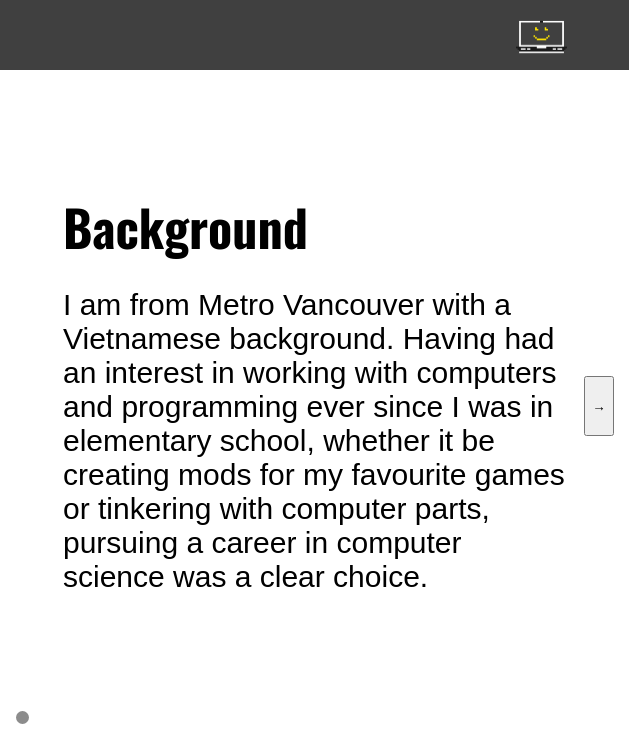
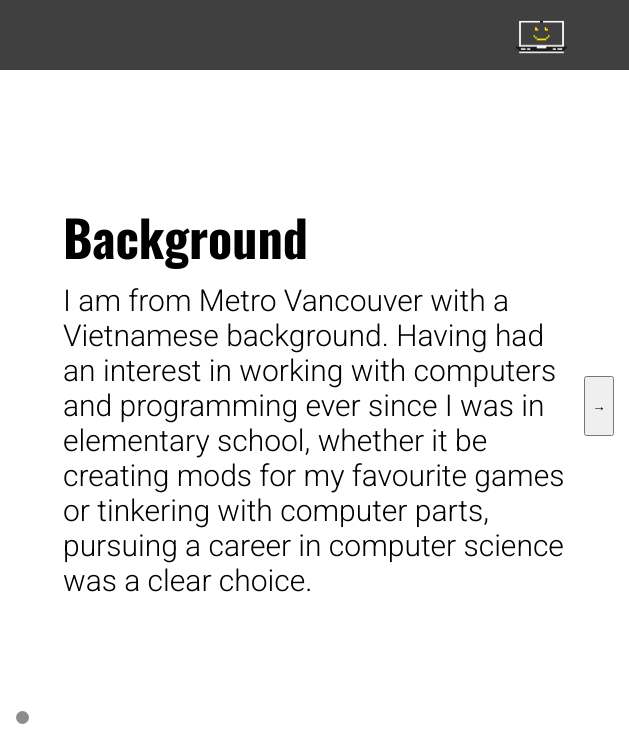
Before and after one commit to LuongByte/Portfolio-Website, a plain HTML site: page About-Me.html in a window 1280 px wide. Shown: the top 731 px of the page, 651-1280 px from the left. Drawn offline with nearby package versions, Linux system fonts and the light colour scheme.

Commit message:
Updated website information and slightly adjusted appearance

```diff
--- a/About-Me.html
+++ b/About-Me.html
@@ -5,7 +5,7 @@
     <meta charset="UTF-8">
     <meta name="viewport" content="width=device-width, initial-scale=1.0">
     <link rel="stylesheet" href="style.css">
-    <link rel="stylesheet" href="https://fonts.googleapis.com/css2?family=Oswald:wght@200..700&display=swap">
+    <link rel="stylesheet" href="https://fonts.googleapis.com/css2?family=Oswald:wght@200..700&family=Roboto:ital,wght@0,100..900;1,100..900&display=swap">
     <link rel="icon" href="photos/favicon.png" type="image/png">
     <script src="https://kit.fontawesome.com/81a28c70a9.js" crossorigin="anonymous"></script>
     <title>About Me</title>
@@ -35,9 +35,6 @@
             </div>
         </div>
         <br>
-
-
-
     </main>
 
     <footer>
@@ -67,7 +64,6 @@
                 </span>
 
                 <span class="contact">
-
                     <a href="https://www.linkedin.com/in/luong-nguyen-6483072b2/" title="Go to LinkedIn" target="_blank">
                         <i class="fa-brands fa-linkedin fa-2x" style="margin-left: 2px;"></i>LuongNguyen
                     </a>
--- a/style.css
+++ b/style.css
@@ -284,15 +284,17 @@ i{
 }
 
 #text-contain p{
-    font-family: Arial;
+    font-family: "Roboto";
+    font-weight: 300;
     font-size: 30px;
     height: 350px;
-    margin: 25px 0px;
+    margin: 10px 0px;
+
 }
 
 #text-contain h1{
     font-family: "Oswald";
-    margin-top: 80px;
+    margin-top: 70px;
     margin-bottom: 0px;
     font-size: 50px;
 }
@@ -433,7 +435,8 @@ i{
 }
 
 #contact-form h2{
-
+    font-family: 'Roboto';
+    font-weight: 400;
     margin: 20px;
     margin-top: 2px;
 }
```
Also changed, not shown: Contact.html (+1 -2 lines), Projects.html (+1 -2 lines), index.html (+2 -3 lines), projects/descriptions.txt, projects/p2.png, projects/p3.png, projects/p4.png, projects/p5.png (added).
